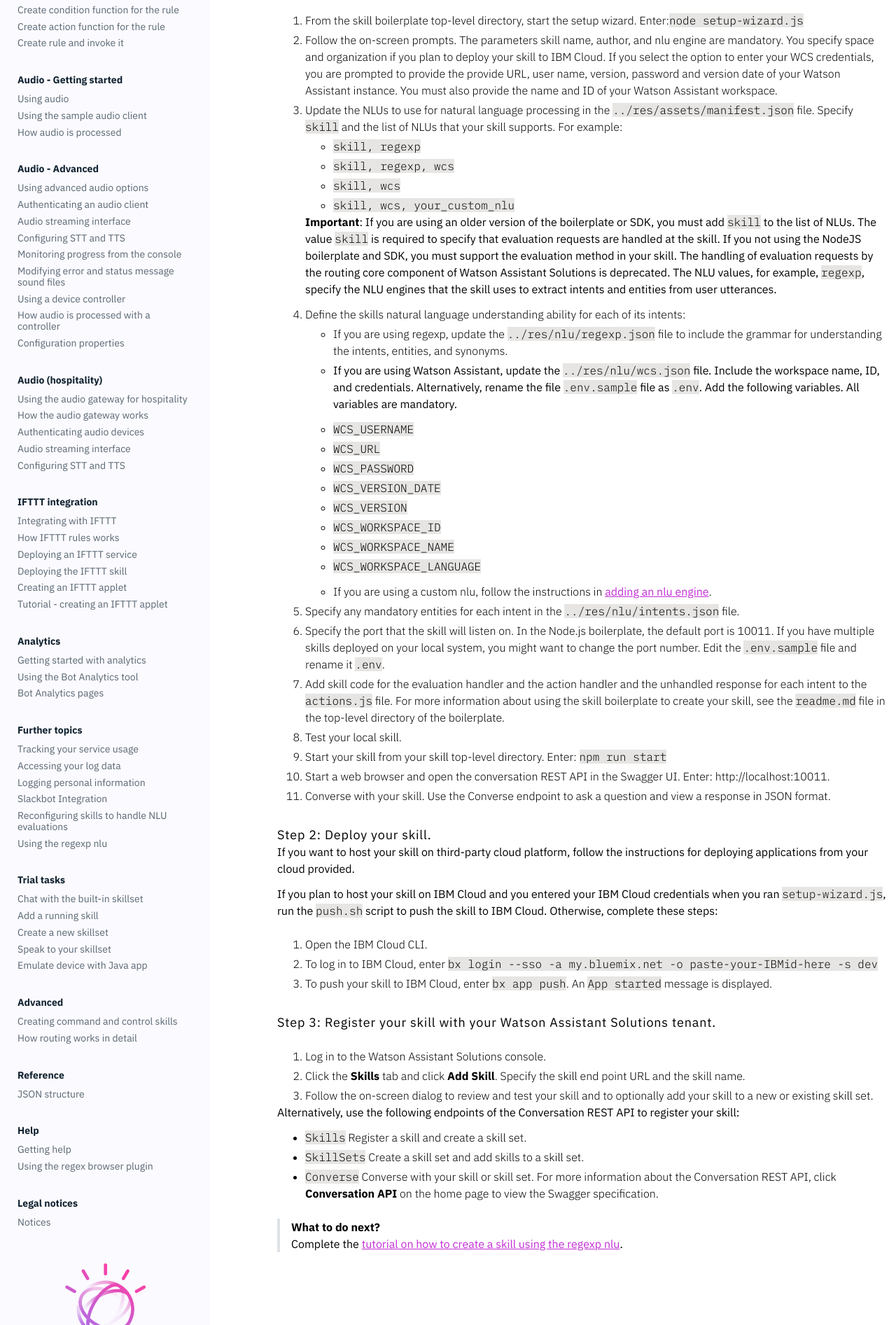
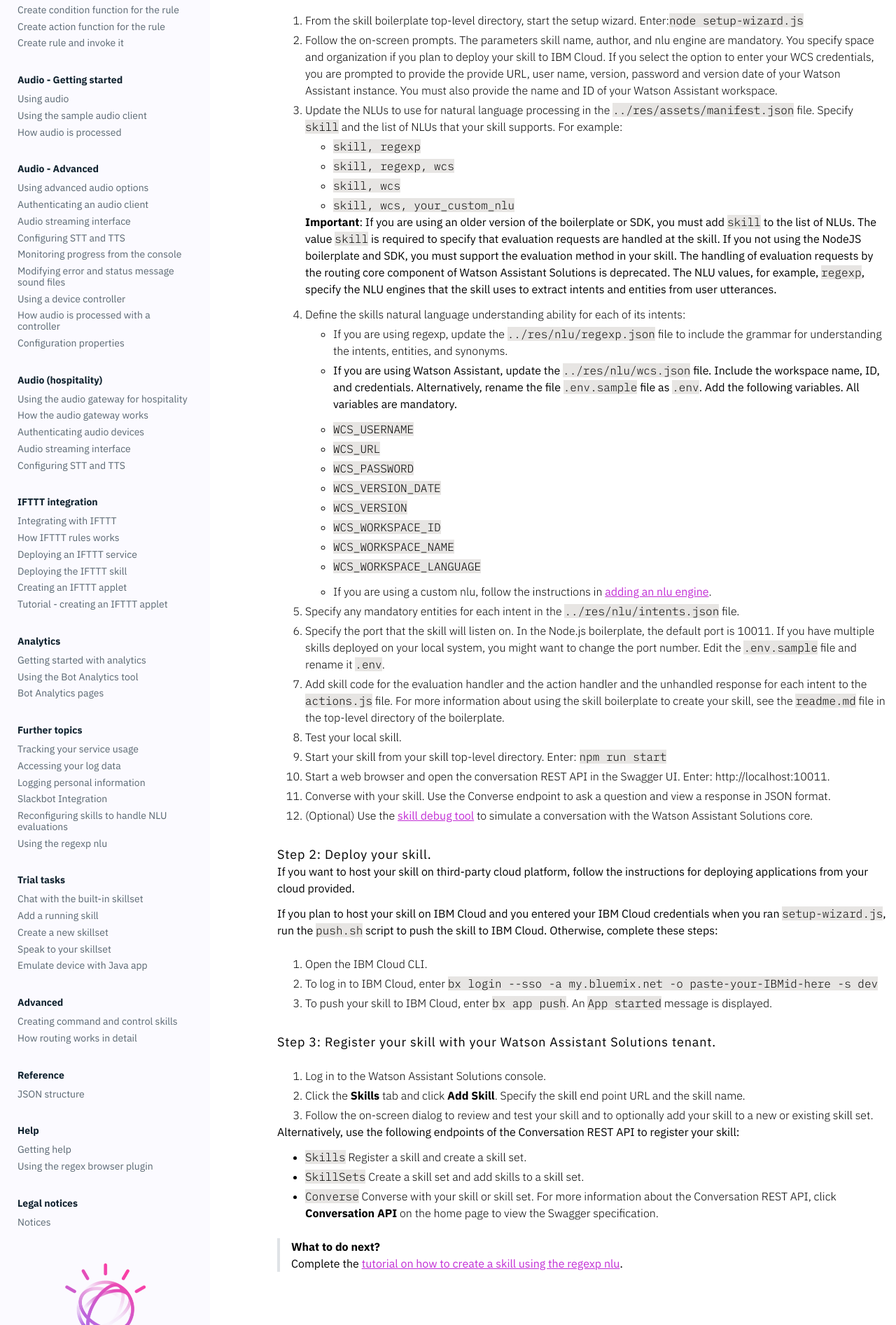
Before and after one commit to Watson-Personal-Assistant/developer, a Jekyll site: the page built from _content/skill/create_custom_skill.md, in a window 1280 px wide. Shown: the part 1077-2970 px from the top of the page at 70% size. Built offline with Jekyll 4.4.1, drawn with Linux system fonts in a browser that asks for light colours; some web fonts are replaced.

Commit message:
Added skill debug tool link

```diff
--- a/_content/skill/create_custom_skill.md
+++ b/_content/skill/create_custom_skill.md
@@ -65,6 +65,7 @@
   1. Start your skill from your skill top-level directory.  Enter: `npm run start`
   2. Start a web browser and open the conversation REST API in the Swagger UI.  Enter: http://localhost:10011.
   3. Converse with your skill. Use the Converse endpoint to ask a question and view a response in JSON format.
+  4. (Optional) Use the [skill debug tool]({{site.baseurl}}/skill/debugging_a_skill) to simulate a conversation with the Watson Assistant Solutions core.
 
 #### Step 2: Deploy your skill.
 If you want to host your skill on third-party cloud platform, follow the instructions for deploying applications from your cloud provided.
```
